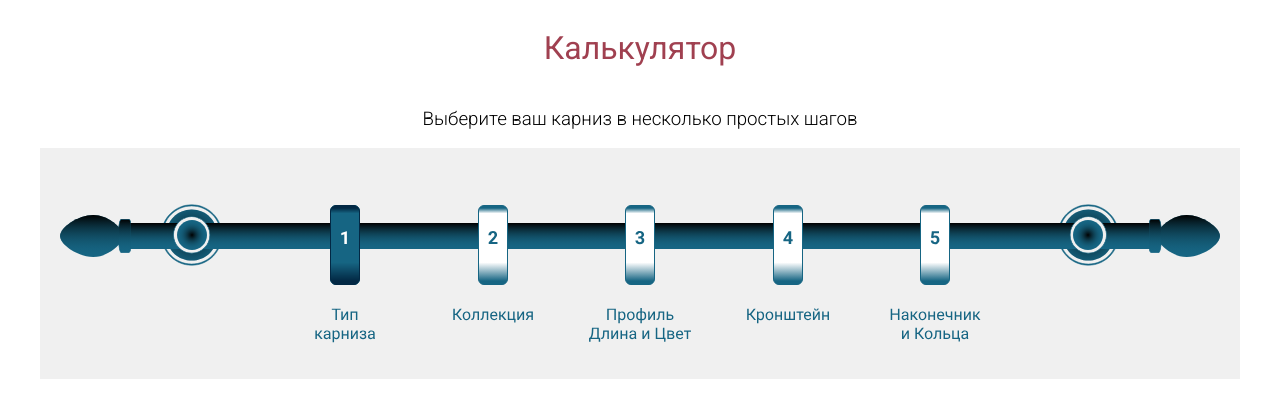
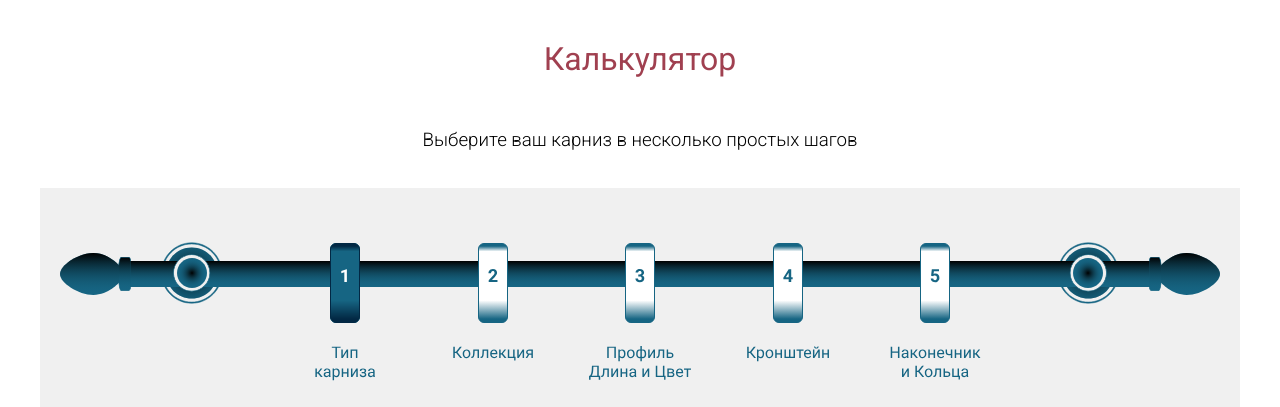
Before and after one commit to BoRonin/calc, a website: page app/index.html in a window 1280 px wide. Shown: the top 407 px of the page. Drawn offline with Linux system fonts and the light colour scheme.

Commit message:
Styles corrected2

```diff
--- a/app/sass/main.sass
+++ b/app/sass/main.sass
@@ -14,11 +14,11 @@
     .calch1
         color: #A04050
         font-weight: 400
-        margin-bottom: 1em auto
+        margin: 1em auto
     .calch3
         color: #000000
         font-weight: 300
-        margin-bottom: 1em
+        margin-bottom: 2em
 
 .calcBut
     background-color: white
```
Also changed, not shown: app/css/main.min.css.
